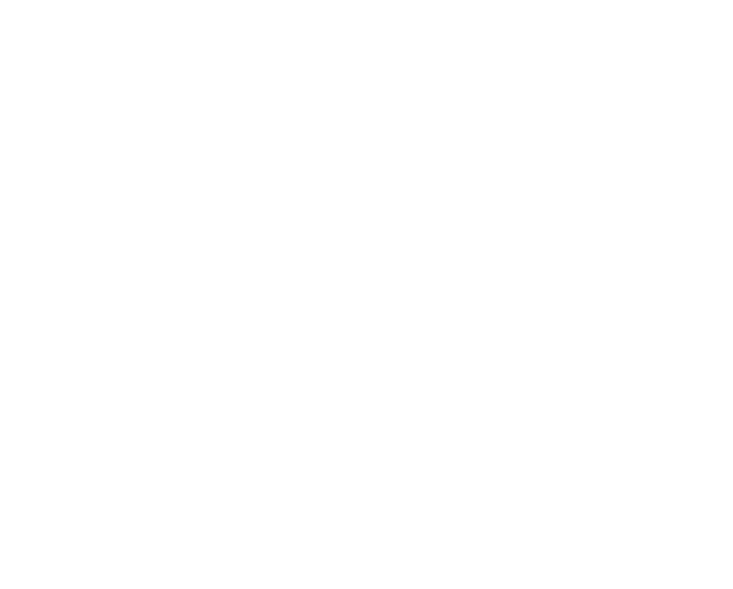
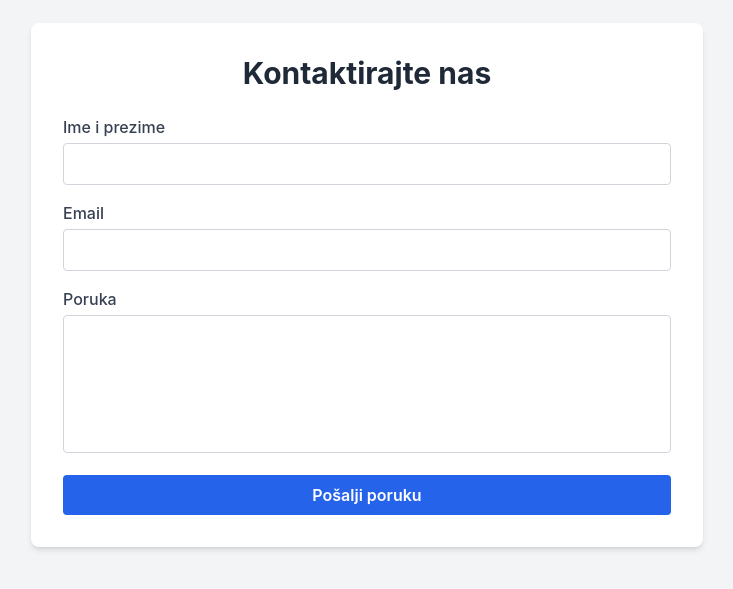
Before and after one commit to bratpeki/podrzi.me, a React app in the folder React/: page /contactUs in a window 1280 px wide. Before the commit this address had no page. Shown: the part 115-704 px from the top of the page, without its empty margins (273-1006 px from the left). Built offline with nearby package versions, Linux system fonts and the light colour scheme.

Commit message:
Povezana I dodana stranica ContactUs Elementi nisu povezani sa novom tabelom !!!

```diff
--- a/React/src/App.js
+++ b/React/src/App.js
@@ -7,6 +7,7 @@
 import HomePage from './HomePage';
 import CreateActionPage from './CreateActionPage';
 import AboutUsPage from './AboutUsPage';
+import ContactUsPage from './ContactUsPage';
 
 function Home() {
   return (
@@ -38,6 +39,7 @@
         <Route path="/home" element={<HomePage />} />
         <Route path="/createAction" element={<CreateActionPage/>}/>
         <Route path="/aboutUs" element={<AboutUsPage/>}/>
+        <Route path="/contactUs" element={<ContactUsPage/>}/>
       </Routes>
     </Router>
   );
--- /dev/null
+++ b/React/src/ContactUsPage.js
@@ -0,0 +1,83 @@
+import React, { useState } from 'react';
+
+function ContactPage() {
+  const [formData, setFormData] = useState({
+    ime: '',
+    email: '',
+    poruka: '',
+  });
+
+  const handleChange = (e) => {
+    setFormData((prev) => ({
+      ...prev,
+      [e.target.name]: e.target.value,
+    }));
+  };
+
+  const handleSubmit = (e) => {
+    e.preventDefault();
+    console.log('Poruka poslana:', formData);
+    alert('Hvala što ste nas kontaktirali!');
+
+    // Reset forme
+    setFormData({ ime: '', email: '', poruka: '' });
+  };
+
+  return (
+    <div className="min-h-screen bg-gray-100 flex items-center justify-center px-4 py-20">
+      <div className="bg-white rounded-lg shadow-md max-w-2xl w-full p-8">
+        <h1 className="text-3xl font-bold text-gray-800 mb-6 text-center">Kontaktirajte nas</h1>
+
+        <form onSubmit={handleSubmit} className="space-y-4">
+          <div>
+            <label className="block text-gray-700 font-medium mb-1" htmlFor="ime">Ime i prezime</label>
+            <input
+              type="text"
+              id="ime"
+              name="ime"
+              value={formData.ime}
+              onChange={handleChange}
+              className="w-full border border-gray-300 rounded px-4 py-2 focus:outline-none focus:ring-2 focus:ring-blue-400"
+              required
+            />
+          </div>
+
+          <div>
+            <label className="block text-gray-700 font-medium mb-1" htmlFor="email">Email</label>
+            <input
+              type="email"
+              id="email"
+              name="email"
+              value={formData.email}
+              onChange={handleChange}
+              className="w-full border border-gray-300 rounded px-4 py-2 focus:outline-none focus:ring-2 focus:ring-blue-400"
+              required
+            />
+          </div>
+
+          <div>
+            <label className="block text-gray-700 font-medium mb-1" htmlFor="poruka">Poruka</label>
+            <textarea
+              id="poruka"
+              name="poruka"
+              value={formData.poruka}
+              onChange={handleChange}
+              rows="5"
+              className="w-full border border-gray-300 rounded px-4 py-2 resize-none focus:outline-none focus:ring-2 focus:ring-blue-400"
+              required
+            />
+          </div>
+
+          <button
+            type="submit"
+            className="w-full bg-blue-600 text-white font-semibold py-2 rounded hover:bg-blue-700 transition"
+          >
+            Pošalji poruku
+          </button>
+        </form>
+      </div>
+    </div>
+  );
+}
+
+export default ContactPage;
--- a/React/src/HomePage.js
+++ b/React/src/HomePage.js
@@ -105,7 +105,7 @@
         <div className="container mx-auto px-4 flex justify-center space-x-6 text-sm">
           <Link to="/vodic" className="hover:underline">Vodič</Link>
           <Link to="/aboutUs" className="hover:underline">O nama</Link>
-          <Link to="/kontakt" className="hover:underline">Kontakt</Link>
+          <Link to="/contactUs" className="hover:underline">Kontakt</Link>
           <Link to="/uslovi" className="hover:underline">Uslovi korišćenja</Link>
         </div>
       </footer>
```
